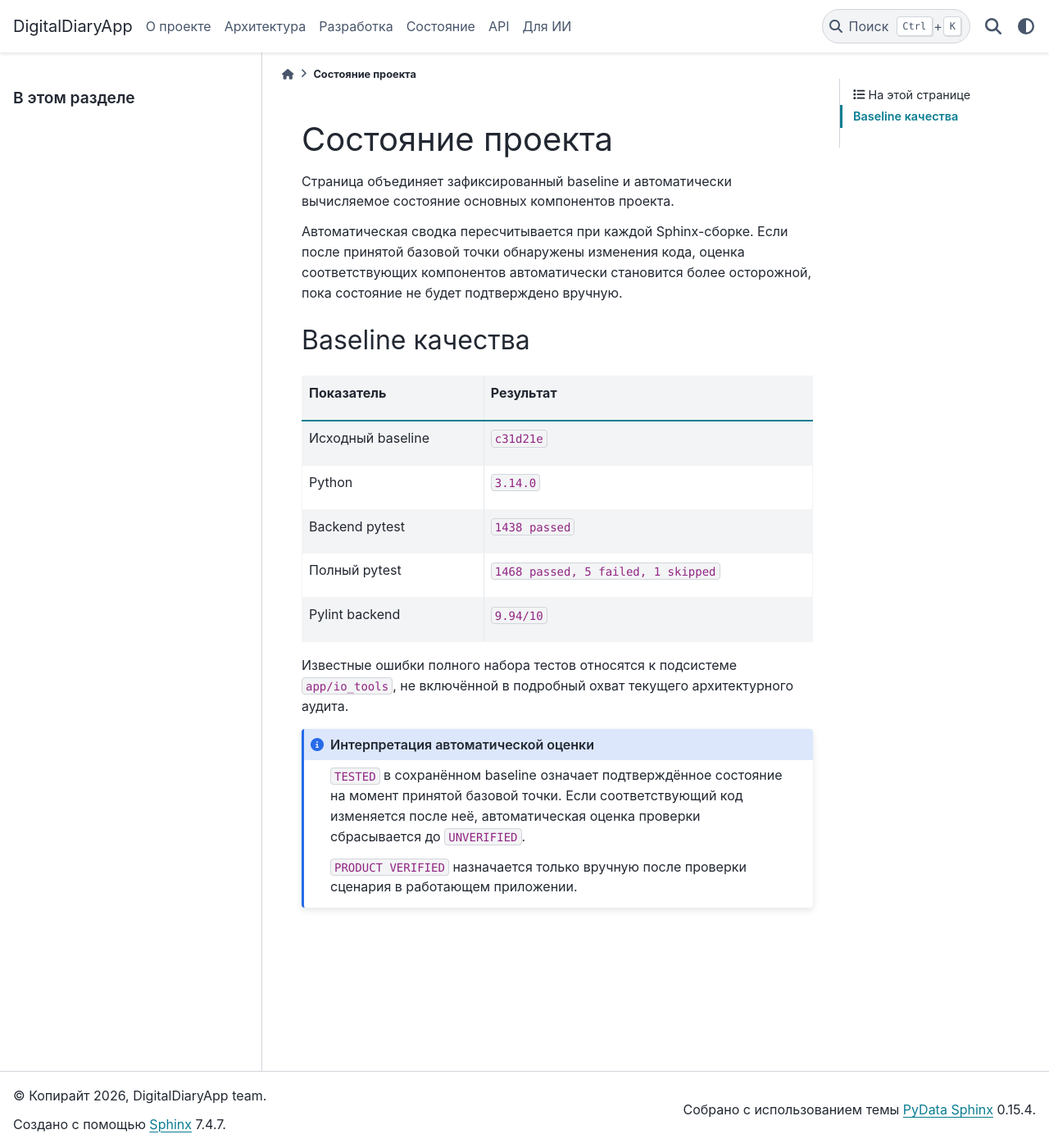
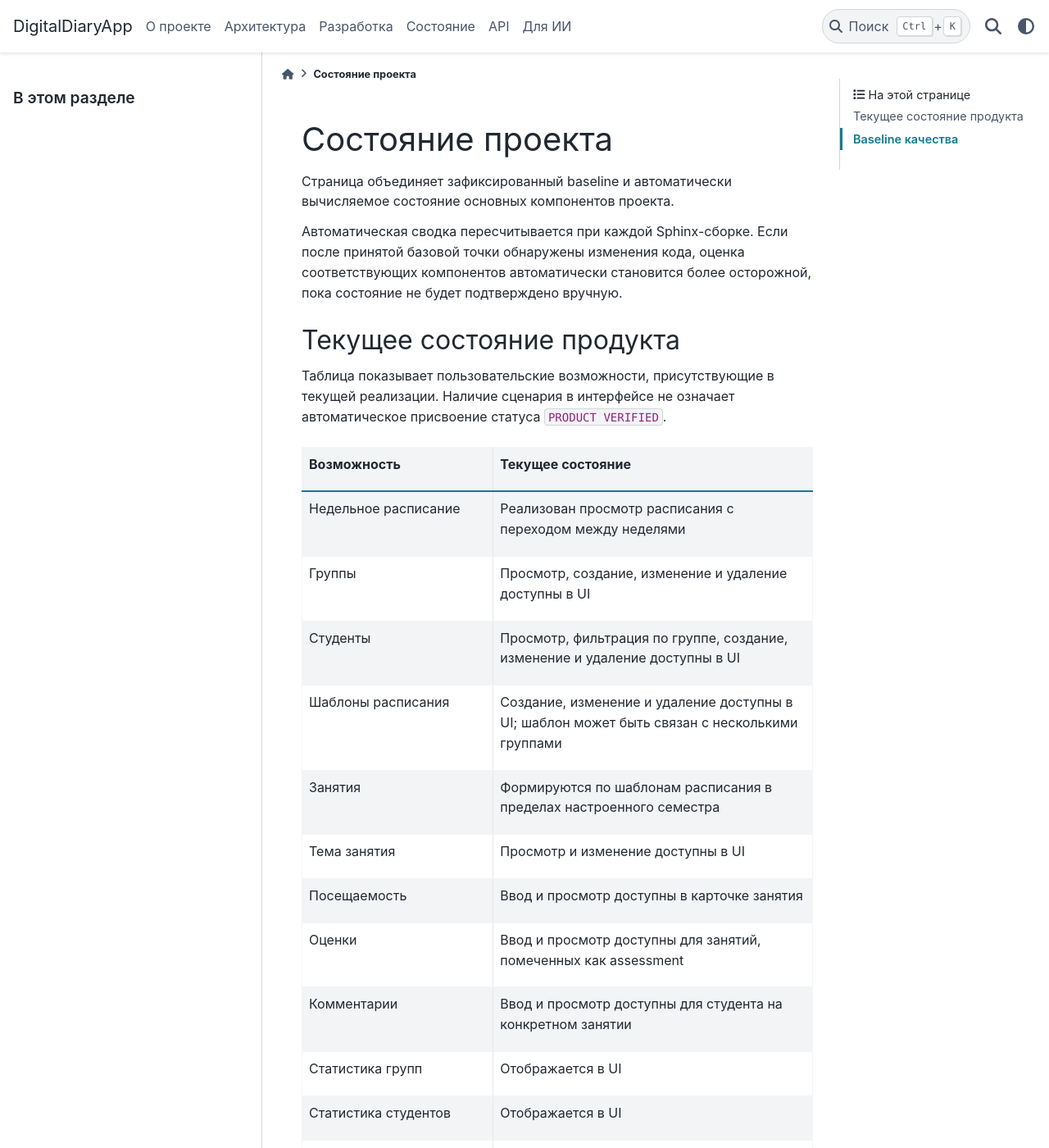
Before and after one commit to Esyenin/DigitalDiaryApp, a Sphinx documentation site: the page built from docs/source/status/index.md, in a window 1280 px wide and 1400 px high. Shown: the whole window at 82% size. Built offline with Sphinx 7.4.7 and the PyData theme 0.15.4, drawn with Linux system fonts in a browser that asks for light colours; some of the changed text lies outside the part shown.

Commit message:
Document current product state

```diff
--- a/docs/source/status/index.md
+++ b/docs/source/status/index.md
@@ -10,6 +10,36 @@
 
 :::{include} ../_generated/project_status.inc
 :::
+
+## Текущее состояние продукта
+
+Таблица показывает пользовательские возможности, присутствующие в текущей
+реализации. Наличие сценария в интерфейсе не означает автоматическое присвоение
+статуса `PRODUCT VERIFIED`.
+
+| Возможность | Текущее состояние |
+|---|---|
+| Недельное расписание | Реализован просмотр расписания с переходом между неделями |
+| Группы | Просмотр, создание, изменение и удаление доступны в UI |
+| Студенты | Просмотр, фильтрация по группе, создание, изменение и удаление доступны в UI |
+| Шаблоны расписания | Создание, изменение и удаление доступны в UI; шаблон может быть связан с несколькими группами |
+| Занятия | Формируются по шаблонам расписания в пределах настроенного семестра |
+| Тема занятия | Просмотр и изменение доступны в UI |
+| Посещаемость | Ввод и просмотр доступны в карточке занятия |
+| Оценки | Ввод и просмотр доступны для занятий, помеченных как assessment |
+| Комментарии | Ввод и просмотр доступны для студента на конкретном занятии |
+| Статистика групп | Отображается в UI |
+| Статистика студентов | Отображается в UI |
+| Семестр | Реализован как настройка UI: дата начала и количество недель; отдельной ORM-сущности нет |
+| Импорт XLSX | Доступен из UI, но подсистема имеет статус `REQUIRES AUDIT` и `KNOWN ISSUE` |
+| Экспорт XLSX | Доступен из UI и относится к подсистеме `app/io_tools`, требующей отдельного аудита |
+| Human table import | Реализация присутствует, но отдельный пункт меню скрыт |
+| Multi-sheet smart import | Реализация присутствует, но отдельный пункт меню скрыт |
+| Дисциплина как отдельная сущность | `PLANNED` |
+| Полноценная модель академических периодов | `PLANNED` |
+
+Будущие пользовательские сценарии и целевая предметная модель описаны в
+разделе [Перспективные требования](../project/future.md).
 
 ## Baseline качества
 
```
Also changed, not shown: docs/source/project/future.md (+0 -17 lines).
